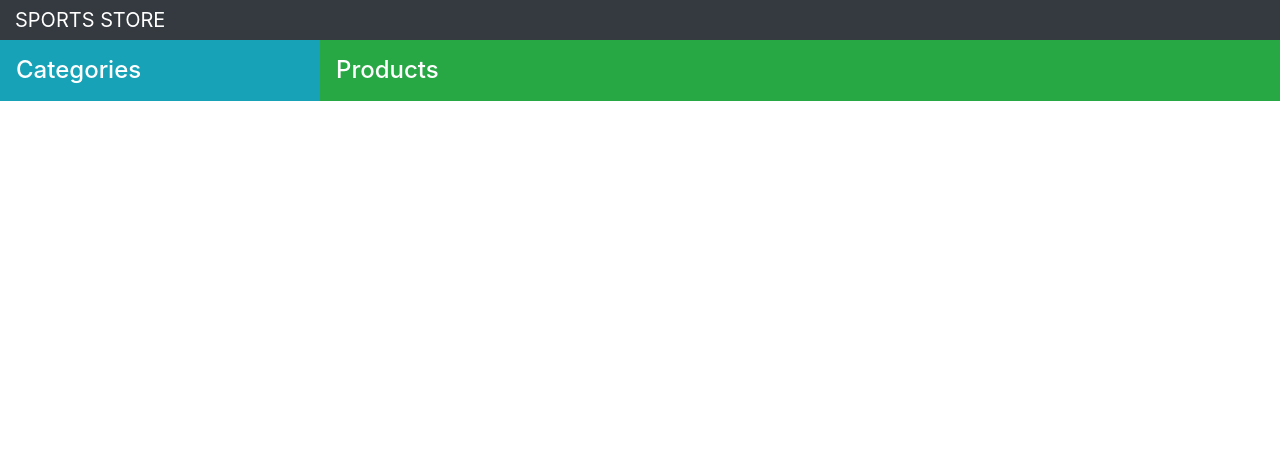
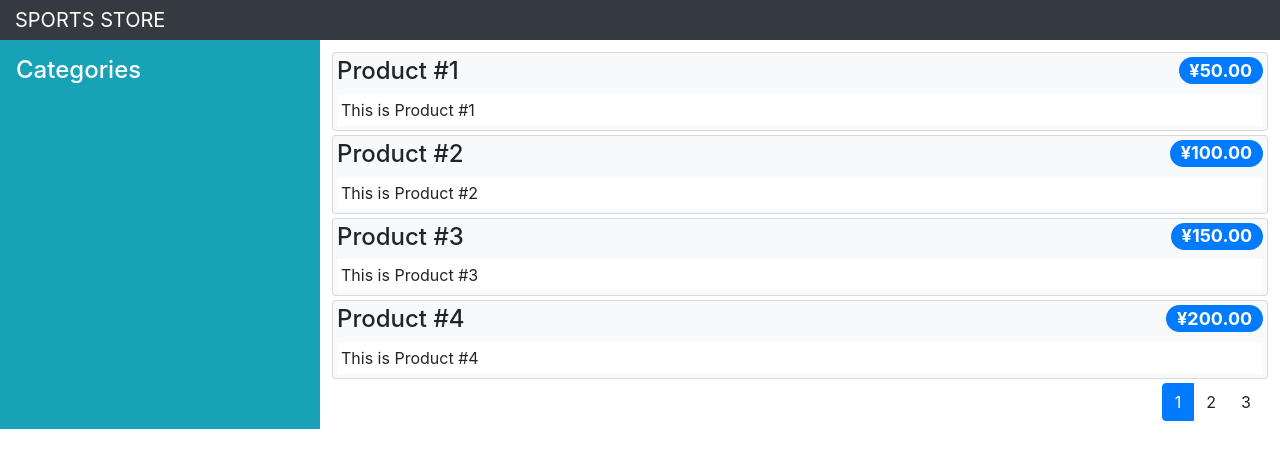
Before and after one commit to zhabit/demo, a Vue app: page / in a window 1280 px wide. Shown: the top 468 px of the page. Built offline with nearby package versions, Linux system fonts and the light colour scheme.

Commit message:
add pagenation

```diff
--- /dev/null
+++ b/src/components/PageControls.vue
@@ -0,0 +1,29 @@
+<template>
+  <div v-if="pageCount > 1" class="text-right">
+    <div class="btn-group mx-2">
+      <button
+        v-for="i in pageNumbers"
+        v-bind:key="i"
+        class="btn btn-secpmdary"
+        v-bind:class="{ 'btn-primary': i == currentPage }"
+        v-on:click="setCurrentPage(i)"
+      >{{ i }}</button>
+    </div>
+  </div>
+</template>
+
+<script>
+import { mapState, mapGetters, mapMutations } from "vuex";
+export default {
+  computed: {
+    ...mapState(["currentPage"]),
+    ...mapGetters(["pageCount"]),
+    pageNumbers() {
+      return [...Array(this.pageCount + 1).keys()].slice(1);
+    }
+  },
+  methods: {
+    ...mapMutations(["setCurrentPage"])
+  }
+};
+</script>
--- a/src/components/ProductList.vue
+++ b/src/components/ProductList.vue
@@ -3,19 +3,30 @@
     <div v-for="p in products" v-bind:key="p.id" class="card m-1 p-1 bg-light">
       <h4>
         {{p.name}}
-        <span class="badge badge-pill badge-primary float-right">{{ p.price }}</span>
+        <span class="badge badge-pill badge-primary float-right">{{ p.price|currency }}</span>
       </h4>
       <div class="card-text bg-white p-1">{{ p.description }}</div>
     </div>
+    <page-controls />
   </div>
 </template>
 
 <script>
-import { mapState } from "vuex";
+import { mapGetters } from "vuex";
+import PageControls from "./PageControls";
 
 export default {
+  components: { PageControls },
   computed: {
-    ...mapState(["products"])
+    ...mapGetters({ products: "processedProducts" })
+  },
+  filters: {
+    currency(value) {
+      return new Intl.NumberFormat("zh-CN", {
+        style: "currency",
+        currency: "CNY"
+      }).format(value);
+    }
   }
 };
 </script>
--- a/src/components/Store.vue
+++ b/src/components/Store.vue
@@ -9,9 +9,16 @@
       <div class="col-3 bg-info p-2">
         <h4 class="text-white m-2">Categories</h4>
       </div>
-      <div class="col-9 bg-success p-2">
-        <h4 class="text-white m-2">Products</h4>
+      <div class="col-9 p-2">
+        <product-list />
       </div>
     </div>
   </div>
 </template>
+
+<script>
+import ProductList from "./ProductList";
+export default {
+  components: { ProductList }
+};
+</script>
--- a/src/data/index.js
+++ b/src/data/index.js
@@ -14,6 +14,24 @@ for (let i = 1; i <= 10; i++) {
 export default new Vuex.Store({
   strict: true,
   state: {
-    products: testData
+    products: testData,
+    productsTotal: testData.length, currentPage: 1,
+    pageSize: 4
+  },
+  getters: {
+    processedProducts: state => {
+      let index = (state.currentPage - 1) * state.pageSize;
+      return state.products.slice(index, index + state.pageSize);
+    },
+    pageCount: state => Math.ceil(state.productsTotal / state.pageSize)
+  },
+  mutations: {
+    setCurrentPage(state, page) {
+      state.currentPage = page;
+    },
+    setPageSize(state, size) {
+      state.pageSize = size;
+      state.currentPage = 1;//改变分页大小时重置当前页为1
+    }
   }
 })
```
